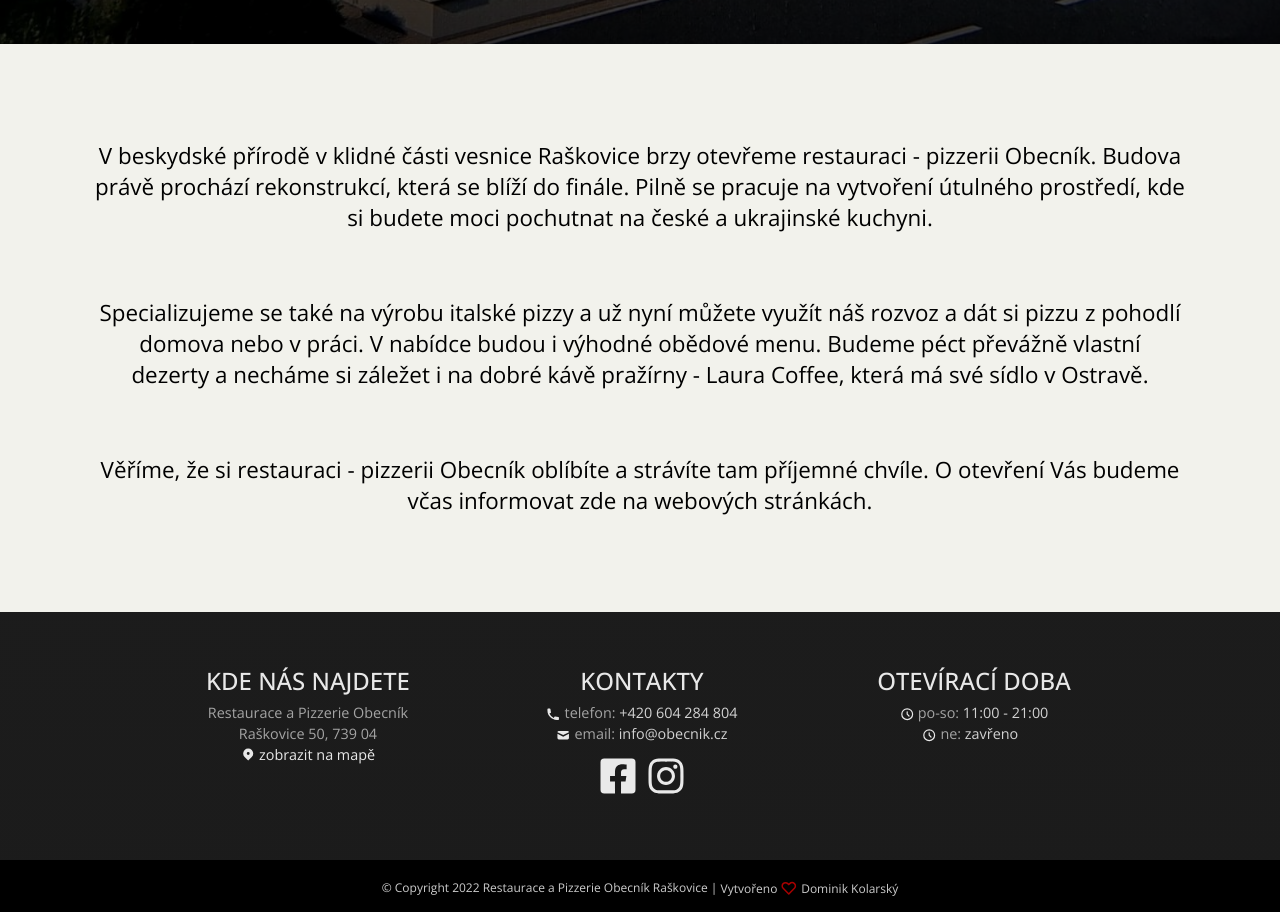
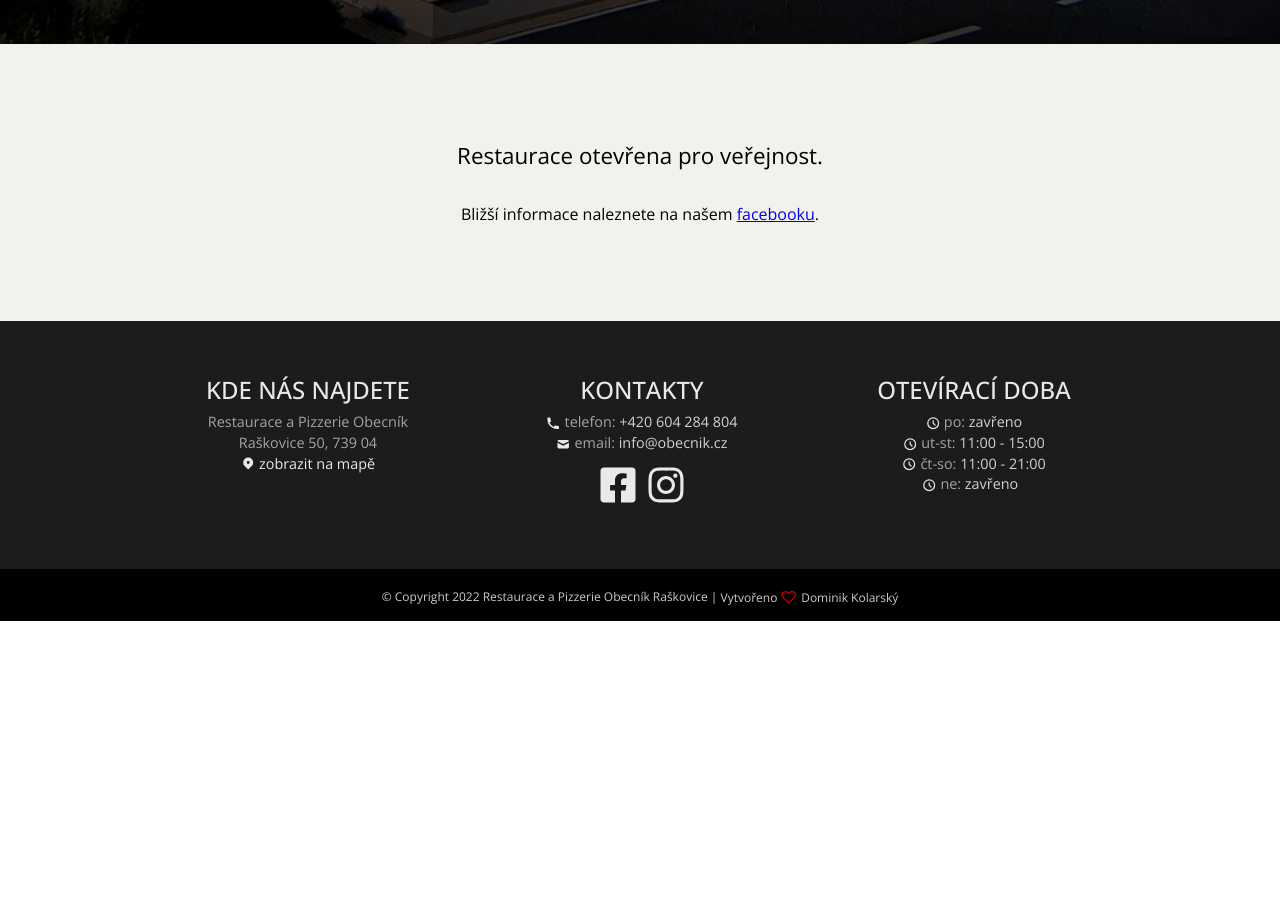
Before and after one commit to kolarskydominik/obecnik-pizzerie-app, a React (Create React App) app: page /uvod in a window 1280 px wide. Shown: the part 756-1668 px from the top of the page. After the commit the page ends 1377 px from the top, so only its background shows below. Built offline with nearby package versions, Linux system fonts and the light colour scheme.

Commit message:
updates opening

```diff
--- a/src/components/Footer/Footer.js
+++ b/src/components/Footer/Footer.js
@@ -1,12 +1,12 @@
-import React from "react";
+import React from 'react';
 //icons
-import { FaFacebookSquare, FaInstagram } from "react-icons/fa";
+import { FaFacebookSquare, FaInstagram } from 'react-icons/fa';
 import {
   HiLocationMarker,
   HiPhone,
   HiMail,
   HiOutlineClock,
-} from "react-icons/hi";
+} from 'react-icons/hi';
 //elements
 import {
   FooterContainer,
@@ -17,9 +17,9 @@ import {
   FooterLink,
   SocialIcons,
   SocialIconLink,
-} from "./Footer.elements";
+} from './Footer.elements';
 //textData
-import {dataText} from "../../dataText";
+import { dataText } from '../../dataText';
 
 function Footer() {
   return (
@@ -31,7 +31,9 @@ function Footer() {
           <FooterItem>Restaurace a Pizzerie Obecník</FooterItem>
           <FooterItem>Raškovice 50, 739 04</FooterItem>
           <FooterItem>
-            <FooterLink href="https://goo.gl/maps/ofZQbcaPbob6QgAD7" target="_blank">
+            <FooterLink
+              href="https://goo.gl/maps/ofZQbcaPbob6QgAD7"
+              target="_blank">
               <HiLocationMarker /> zobrazit na mapě
             </FooterLink>
           </FooterItem>
@@ -49,15 +51,13 @@ function Footer() {
             <SocialIconLink
               href="https://www.facebook.com/profile.php?id=100087086114612"
               target="_blank"
-              aria-label="Facebook"
-            >
+              aria-label="Facebook">
               <FaFacebookSquare />
             </SocialIconLink>
             <SocialIconLink
               href="https://www.instagram.com/obecnik_restaurace_pizzerie_/"
               target="_blank"
-              aria-label="Instagram"
-            >
+              aria-label="Instagram">
               <FaInstagram />
             </SocialIconLink>
           </SocialIcons>
@@ -66,13 +66,17 @@ function Footer() {
         <FooterItems>
           <FooterHeader>OTEVÍRACÍ DOBA</FooterHeader>
           <FooterItem>
-            <HiOutlineClock /> po-so:<span> {dataText.otevrenoPoCt}</span>
+            <HiOutlineClock /> po:<span> {dataText.otevrenoClose}</span>
           </FooterItem>
-          {/* <FooterItem>
-            <HiOutlineClock /> pá-so:<span> {dataText.otevrenoPaSo}</span>
-          </FooterItem> */}
           <FooterItem>
-          <HiOutlineClock /> ne:<span> {dataText.otevrenoNe} &nbsp;</span>
+            <HiOutlineClock /> ut-st:<span> {dataText.otevrenoShort}</span>
+          </FooterItem>
+          <FooterItem>
+            <HiOutlineClock /> čt-so:<span> {dataText.otevrenoLong}</span>
+          </FooterItem>
+          <FooterItem>
+            <HiOutlineClock /> ne:
+            <span> {dataText.otevrenoClose} &nbsp;</span>
           </FooterItem>
         </FooterItems>
       </FooterWrap>
--- a/src/components/OrderInfo/OrderInfo.js
+++ b/src/components/OrderInfo/OrderInfo.js
@@ -35,21 +35,25 @@ function OrderInfo() {
         <br />
         <h4>PROVOZNÍ DOBA</h4>
         <p>
-          po-so: <span>{dataText.otevrenoPizzaPoCt}</span>
+          po: <span>{dataText.otevrenoClose}</span>
         </p>
-        {/* <p>
-          pá-so: <span>{dataText.otevrenoPizzaPaSo}</span>
-        </p> */}
         <p>
-          ne: <span>{dataText.otevrenoPizzaNe}</span>
+          ut-st: <span>{dataText.otevrenoShort}</span>
         </p>
-        <p style={{maxWidth: '400px', margin: '0 auto'}}>
-        <br />
-        Poslední objednávky přijímáme 30&nbsp;minut před koncem pracovní doby.</p>
-      <p style={{maxWidth: '400px', margin: '0 auto'}}>
-        <br />
-        Platit při doručení lze <span>hotově</span> nebo <span>kartou</span>.
-      </p>
+        <p>
+          ct-so: <span>{dataText.otevrenoLong}</span>
+        </p>
+        <p>
+          ne: <span>{dataText.otevrenoClose}</span>
+        </p>
+        <p style={{ maxWidth: '400px', margin: '0 auto' }}>
+          <br />
+          Poslední objednávky přijímáme 30&nbsp;minut před koncem pracovní doby.
+        </p>
+        <p style={{ maxWidth: '400px', margin: '0 auto' }}>
+          <br />
+          Platit při doručení lze <span>hotově</span> nebo <span>kartou</span>.
+        </p>
       </div>
     </OrderInfoWrap>
   );
--- a/src/dataText.js
+++ b/src/dataText.js
@@ -22,13 +22,10 @@ export const dataText = {
   telefon2: "tel: +420604284804",
   email: "info@obecnik.cz",
 
-  otevrenoPizzaPoCt: "11:00 - 21:00",
-  otevrenoPizzaPaSo: "11:00 - 22:00",
-  otevrenoPizzaNe: "zavřeno",
 
-  otevrenoPoCt: "11:00 - 21:00",
-  otevrenoPaSo: "11:00 - 22:00",
-  otevrenoNe: "zavřeno",
+  otevrenoShort: "11:00 - 15:00",
+  otevrenoLong: "11:00 - 21:00",
+  otevrenoClose: "zavřeno",
 };
 
 export const aktualneText = [
--- a/src/pages/Kontakt/Kontakt.js
+++ b/src/pages/Kontakt/Kontakt.js
@@ -1,17 +1,17 @@
-import React from "react";
+import React from 'react';
 // components
-import { Navbar, CopyrightFooter, ContactForm } from "../../components";
+import { Navbar, CopyrightFooter, ContactForm } from '../../components';
 // icons
-import { FaFacebookSquare, FaInstagram } from "react-icons/fa";
+import { FaFacebookSquare, FaInstagram } from 'react-icons/fa';
 import {
   HiLocationMarker,
   HiPhone,
   HiMail,
   HiOutlineClock,
-} from "react-icons/hi";
+} from 'react-icons/hi';
 // elements
-import { SectionHeaderHome, Heading2 } from "../../globalStyles";
-import { Container, Wrapper } from "./Kontakt.elements";
+import { SectionHeaderHome, Heading2 } from '../../globalStyles';
+import { Container, Wrapper } from './Kontakt.elements';
 import {
   FooterContainer,
   FooterWrap,
@@ -21,18 +21,18 @@ import {
   FooterLink,
   SocialIcons,
   SocialIconLink,
-} from "../../components/Footer/Footer.elements";
+} from '../../components/Footer/Footer.elements';
 //images
-import { dataWebImages } from "../../dataImages";
+import { dataWebImages } from '../../dataImages';
 //datatext
-import {dataText} from "../../dataText";
+import { dataText } from '../../dataText';
 // maps
 const iframe =
   '<iframe src="https://www.google.com/maps/embed?pb=!1m14!1m8!1m3!1d24590.934978238776!2d18.453772263347155!3d49.620306567285624!3m2!1i1024!2i768!4f13.1!3m3!1m2!1s0x0%3A0x8b0c8ce6a9526154!2sRestaurace%20a%20Pizzerie%20Obecn%C3%ADk!5e0!3m2!1sen!2scz!4v1666353675331!5m2!1sen!2scz" width="100%" height="300" style="border:0;" allowfullscreen="" loading="lazy" referrerpolicy="no-referrer-when-downgrade"></iframe>';
 function Iframe(props) {
   return (
     <div
-      dangerouslySetInnerHTML={{ __html: props.iframe ? props.iframe : "" }}
+      dangerouslySetInnerHTML={{ __html: props.iframe ? props.iframe : '' }}
     />
   );
 }
@@ -47,7 +47,7 @@ function Kontakt() {
       <Container>
         <Wrapper>
           <FooterContainer>
-            <FooterWrap style={{ flexDirection: "column-reverse" }}>
+            <FooterWrap style={{ flexDirection: 'column-reverse' }}>
               {/* address */}
               <FooterItems>
                 <FooterHeader>KDE NÁS NAJDETE</FooterHeader>
@@ -56,8 +56,7 @@ function Kontakt() {
                 <FooterItem>
                   <FooterLink
                     href="https://goo.gl/maps/ofZQbcaPbob6QgAD7"
-                    target="_blank"
-                  >
+                    target="_blank">
                     <HiLocationMarker /> zobrazit na mapě
                   </FooterLink>
                 </FooterItem>
@@ -75,15 +74,13 @@ function Kontakt() {
                   <SocialIconLink
                     href="https://www.facebook.com/profile.php?id=100087086114612"
                     target="_blank"
-              aria-label="Facebook"
-            >
+                    aria-label="Facebook">
                     <FaFacebookSquare />
                   </SocialIconLink>
                   <SocialIconLink
                     href="https://www.instagram.com/obecnik_restaurace_pizzerie_/"
                     target="_blank"
-              aria-label="Instagram"
-            >
+                    aria-label="Instagram">
                     <FaInstagram />
                   </SocialIconLink>
                 </SocialIcons>
@@ -92,13 +89,17 @@ function Kontakt() {
               <FooterItems>
                 <FooterHeader>OTEVÍRACÍ DOBA</FooterHeader>
                 <FooterItem>
-            <HiOutlineClock /> po-so:<span> {dataText.otevrenoPoCt}</span>
+                  <HiOutlineClock /> po:<span> {dataText.otevrenoClose}</span>
                 </FooterItem>
-          {/* <FooterItem>
-            <HiOutlineClock /> pá-so:<span> {dataText.otevrenoPaSo}</span>
-          </FooterItem> */}
                 <FooterItem>
-          <HiOutlineClock /> ne:<span> {dataText.otevrenoNe} &nbsp;</span>
+                  <HiOutlineClock /> ut-st:<span> {dataText.otevrenoShort}</span>
+                </FooterItem>
+                <FooterItem>
+                  <HiOutlineClock /> čt-so:<span> {dataText.otevrenoLong}</span>
+                </FooterItem>
+                <FooterItem>
+                  <HiOutlineClock /> ne:
+                  <span> {dataText.otevrenoClose} &nbsp;</span>
                 </FooterItem>
               </FooterItems>
             </FooterWrap>
--- a/src/pages/Uvod/Uvod.js
+++ b/src/pages/Uvod/Uvod.js
@@ -1,10 +1,10 @@
-import React from "react";
+import React from 'react';
 // components
-import { Navbar, Footer, CopyrightFooter } from "../../components";
+import { Navbar, Footer, CopyrightFooter } from '../../components';
 // icons
 // import { GiFullPizza, GiCoffeeBeans, GiForkKnifeSpoon } from "react-icons/gi";
 // images
-import { dataWebImages } from "../../dataImages";
+import { dataWebImages } from '../../dataImages';
 //elements
 import {
   SectionHeaderHome2,
@@ -15,8 +15,8 @@ import {
   // FlexItem,
   // ContainerImg,
   // Header3,
-} from "./Uvod.elements";
-import {  SectionContainer } from "../../globalStyles";
+} from './Uvod.elements';
+import { SectionContainer } from '../../globalStyles';
 
 //dataText
 // import { dataText } from "../../dataText";
@@ -40,22 +40,36 @@ function Restaurace() {
 
       <SectionContainer>
         <WrapperSection>
-        <p>
-          V beskydské přírodě v&nbsp;klidné části vesnice Raškovice brzy otevřeme
-          restauraci - pizzerii Obecník. Budova právě prochází rekonstrukcí,
-          která se blíží do finále. Pilně se pracuje na vytvoření útulného
-          prostředí, kde si budete moci pochutnat na české a&nbsp;ukrajinské kuchyni.
-        </p>
-        <p>
-        Specializujeme se také na výrobu italské pizzy a&nbsp;už nyní můžete využít
-          náš rozvoz a&nbsp;dát si pizzu z&nbsp;pohodlí domova nebo v&nbsp;práci. V nabídce
-          budou i&nbsp;výhodné obědové menu. Budeme péct převážně vlastní dezerty&nbsp;a
-          necháme si záležet i&nbsp;na dobré kávě pražírny - Laura Coffee, která má své sídlo
-          v&nbsp;Ostravě.
-        </p>
-        <p>Věříme, že si restauraci - pizzerii Obecník oblíbíte a&nbsp;strávíte tam příjemné chvíle. O&nbsp;otevření Vás budeme včas informovat
-          zde na webových stránkách.</p>
-
+          {/* <p>
+            V beskydské přírodě v&nbsp;klidné části vesnice Raškovice brzy
+            otevřeme restauraci - pizzerii Obecník. Budova právě prochází
+            rekonstrukcí, která se blíží do finále. Pilně se pracuje na
+            vytvoření útulného prostředí, kde si budete moci pochutnat na české
+            a&nbsp;ukrajinské kuchyni.
+          </p>
+          <p>
+            Specializujeme se také na výrobu italské pizzy a&nbsp;už nyní můžete
+            využít náš rozvoz a&nbsp;dát si pizzu z&nbsp;pohodlí domova nebo
+            v&nbsp;práci. V nabídce budou i&nbsp;výhodné obědové menu&nbsp;a
+            necháme si záležet i&nbsp;na dobré kávě pražírny - Laura Coffee,
+            která má své sídlo v&nbsp;Ostravě.
+          </p>
+          <p>
+            Věříme, že si restauraci - pizzerii Obecník oblíbíte a&nbsp;strávíte
+            tam příjemné chvíle. O&nbsp;otevření Vás budeme včas informovat zde
+            na webových stránkách.
+          </p> */}
+          <p style={{ width: '100%' }}>Restaurace otevřena pro veřejnost.</p>
+          <p style={{ width: '100%', marginTop: '0',fontSize: '1rem' }}>
+            Bližší informace naleznete na našem{' '}
+            <a
+              href="https://www.facebook.com/profile.php?id=100087086114612"
+              target="_blank"
+              aria-label="Facebook" rel="noreferrer">
+              facebooku
+            </a>
+            .
+          </p>
           {/* <WrapperText>
             <h2>Vítáme Vás</h2>
             <p>{dataText.uvod_vitejte1}</p>
```
Lines whose indentation alone changed are shown as unchanged.
